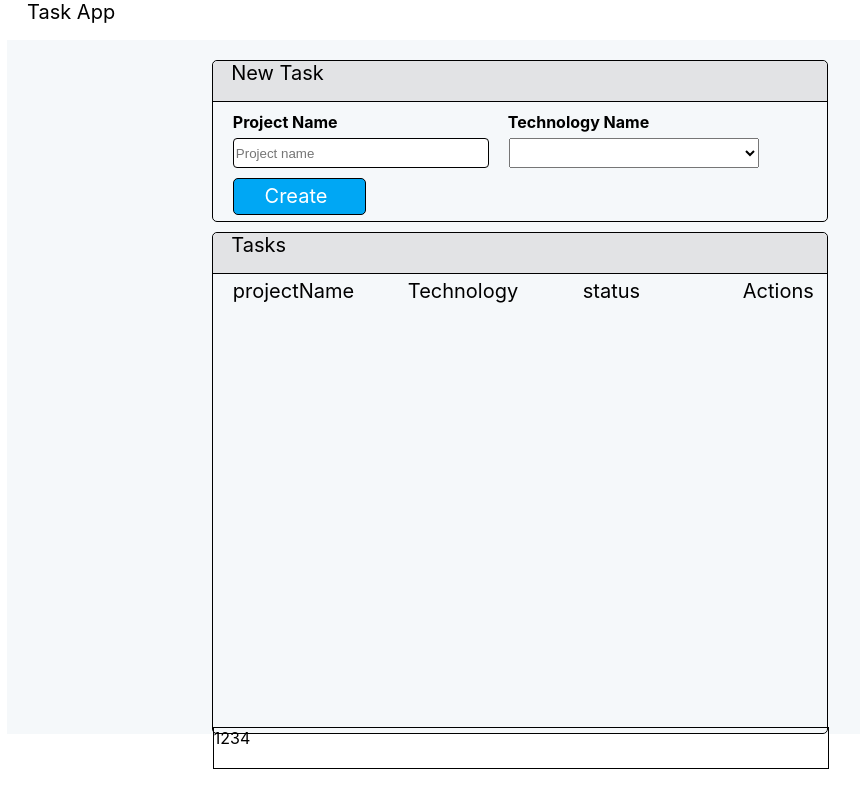
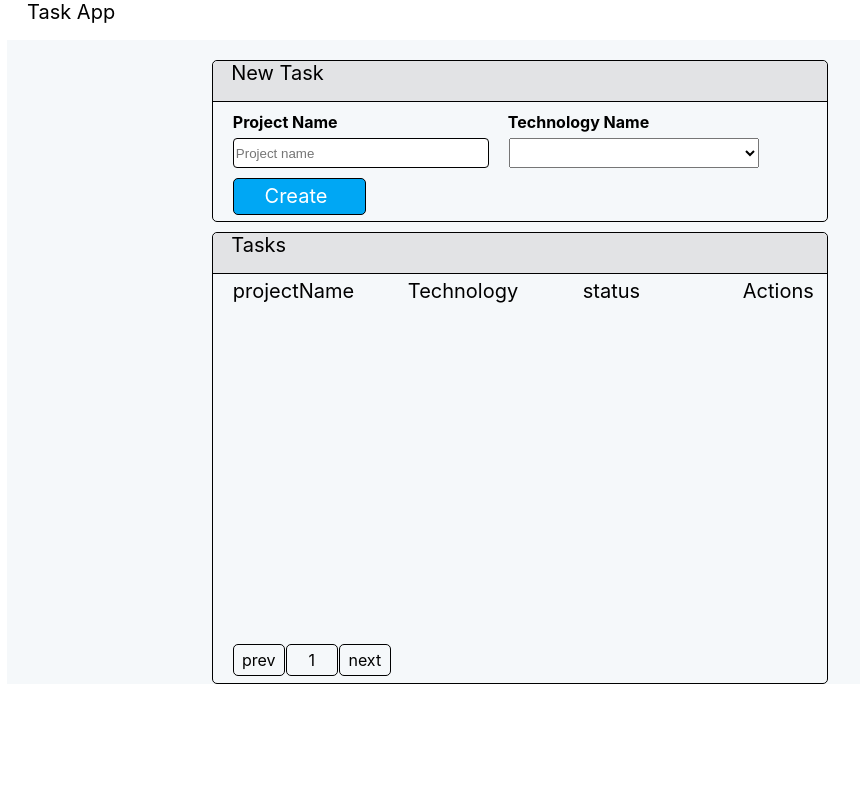
Before and after one commit to Gouravbhardwaj406/Task-List-Project, a plain HTML site: page index.html in a window 1280 px wide. Shown: the whole page, without its empty margins (121-981 px from the left). Drawn offline with Linux system fonts and the light colour scheme.

Commit message:
second commit

```diff
--- a/index.css
+++ b/index.css
@@ -85,7 +85,8 @@ border-top-left-radius:5px;
 border-top-right-radius:5px;
 }
 .tasks{
-  height:500px;
+  position: relative;
+  height:450px;
   width: 60%;
   border:1px solid black;
 border-radius: 5px;
@@ -94,13 +95,15 @@ margin-left: 20%;
 margin-bottom: 20px;
 }
 .task-heading{
+  position: relative;
   margin-top: 10px;
   display:flex;
 }
 .task-list{
-  height: 417px;
+  position: relative;
+  height: 320px;
   width:100%;
-
+  overflow: hidden;
 
 }
 .projectName{
@@ -139,19 +142,34 @@ margin-bottom: 20px;
 
 .display-box{
   position: relative;
-  height: 460px;
+  height: 420px;
   width:100%;
 
 }
 .footer{
-  display:flex;
-  position: absolute;
+  display: flex;
+  position:absolute;
   height: 40px;
   width: 100%;
-  bottom: 0;
+  bottom: 12%;
   left:0;
+
+}
+.footer1{
+  height: 30px ;
+  width:50px;
   border: 1px solid black;
+  border-radius: 5px;
+ margin-top: 5px;
+  text-align: center;
+  line-height: 30px;
+  margin-right: 1px;
 }
+.first{
+  margin-left: 20px;
+}
+
+
 
 .box11,
 .box21{
--- a/index.html
+++ b/index.html
@@ -47,10 +47,9 @@
 
           </div>
           <div class="footer">
-            <div class="footer1">1</div>
-            <div class="footer1">2</div>
-            <div class="footer1">3</div>
-            <div class="footer1">4</div>
+            <div class="footer1 first previous">prev</div>
+            <div class="footer1 current">1</div>
+            <div class="footer1 next">next</div>
           </div>
         </div>
      </div>
--- a/utils.js
+++ b/utils.js
@@ -59,7 +59,7 @@ const actionList = function (parentDiv, divtag, project) {
       displayProjects();
     }
     else {
-      projects.splice(projects.indexOf(project));
+      projects.splice(projects.indexOf(project),1);
       displayProjects();
     }
   })
```
